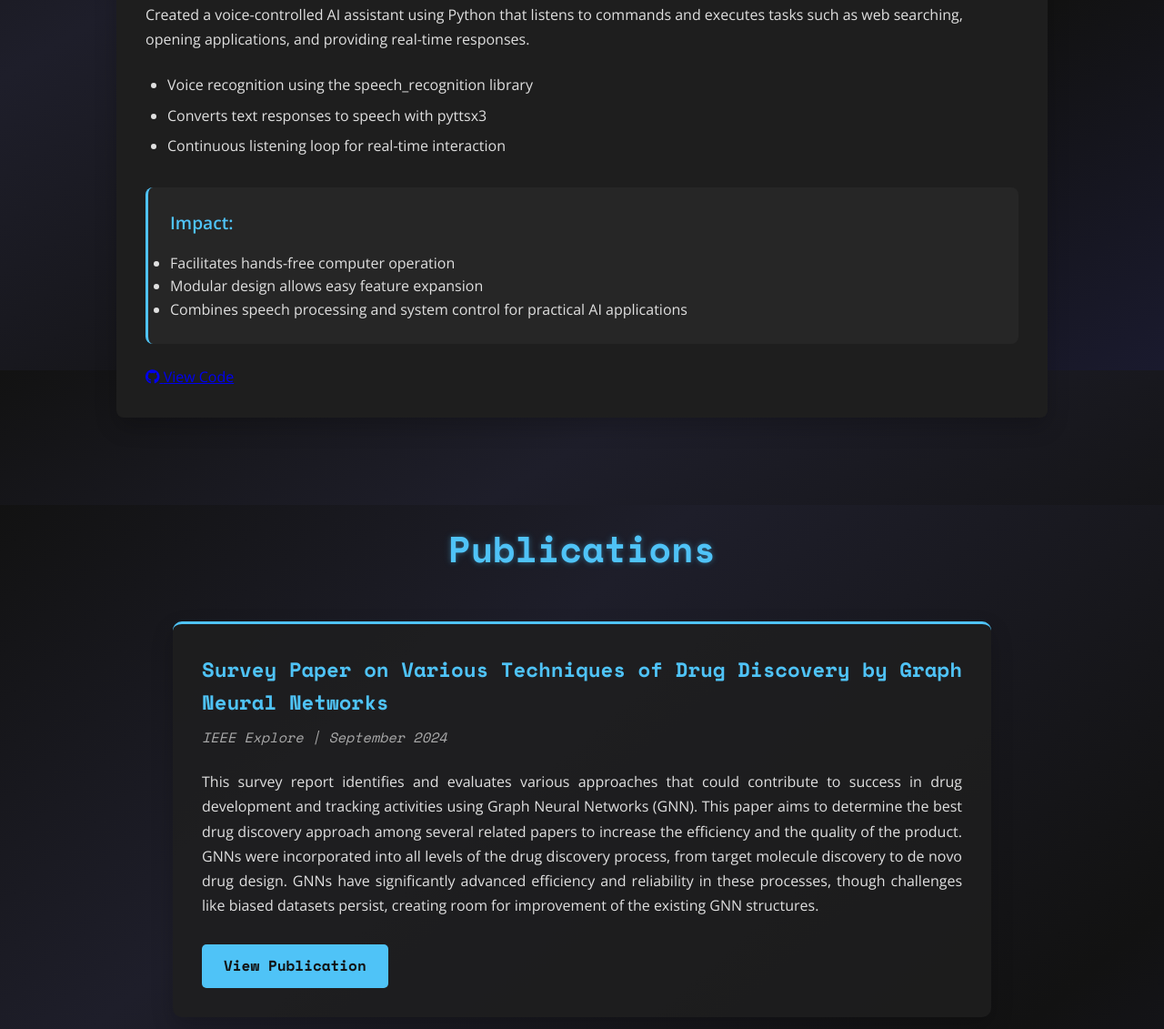
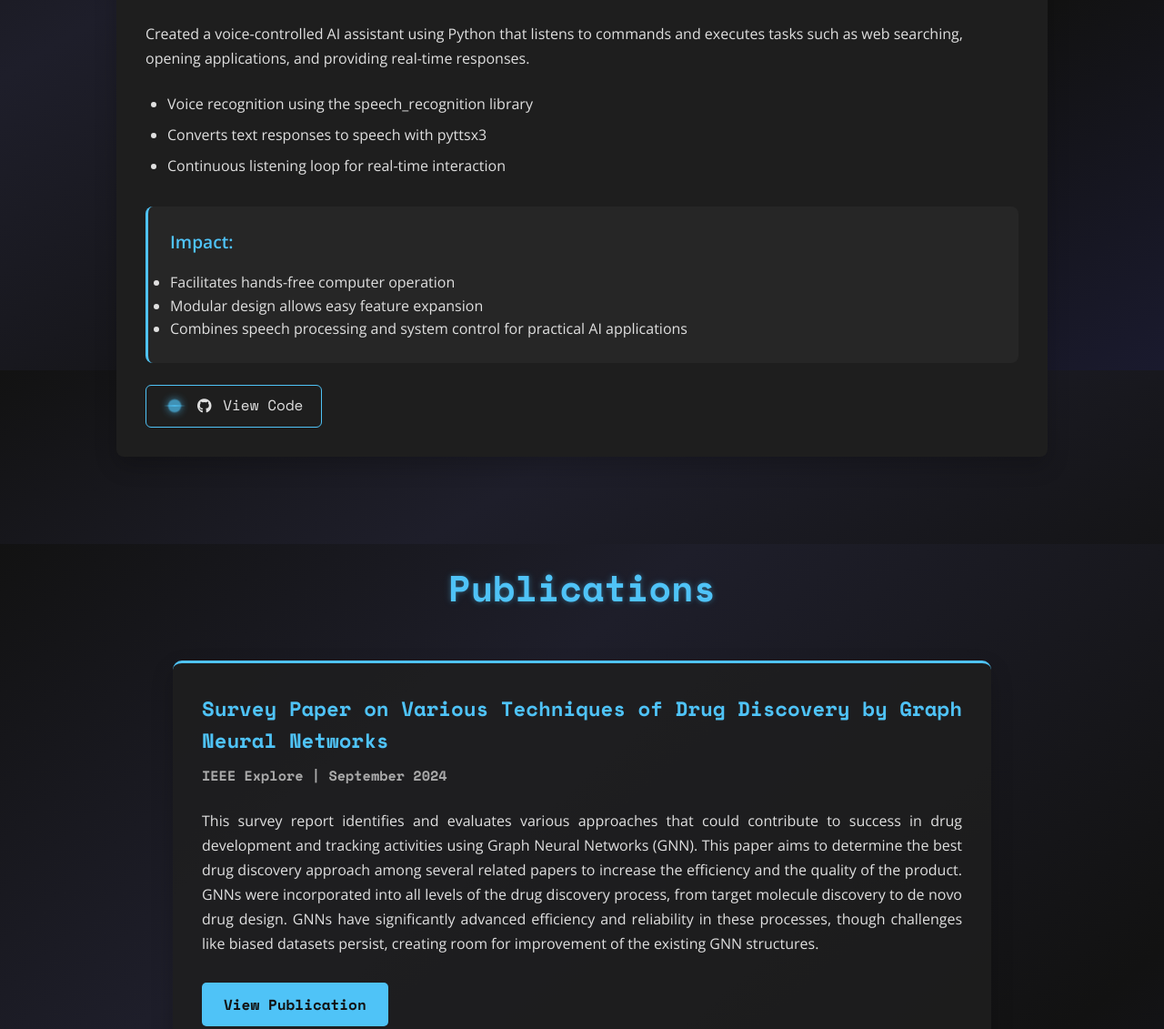
Before and after one commit to Trishitamaity/Portfolio-Website, a plain HTML site: page index.html in a window 1280 px wide. Shown: the part 4393-5524 px from the top of the page at 91% size. Drawn offline with nearby package versions, Linux system fonts and the light colour scheme.

Commit message:
Update style.css

```diff
--- a/style.css
+++ b/style.css
@@ -581,6 +581,67 @@ section {
     color: #3ab0e5;
     text-shadow: 0 0 10px rgba(58, 176, 229, 0.3);
 }
+.project-link {
+    display: inline-flex;
+    align-items: center;
+    gap: 0.8rem;
+    padding: 0.6rem 1.2rem;
+    background: rgba(30, 30, 30, 0.8);
+    color: #e0e0e0;
+    border-radius: 6px;
+    text-decoration: none;
+    border: 1px solid #4fc3f7;
+    position: relative;
+    overflow: hidden;
+    transition: all 0.3s ease;
+    font-family: 'Space Mono', monospace;
+}
+.project-link:hover {
+    background: rgba(79, 195, 247, 0.1);
+    color: #4fc3f7;
+    transform: translateY(-3px);
+    box-shadow: 0 5px 15px rgba(79, 195, 247, 0.3);
+}
+.link-graphic {
+    position: relative;
+    width: 24px;
+    height: 24px;
+}
+.link-node {
+    width: 12px;
+    height: 12px;
+    background: #4fc3f7;
+    border-radius: 50%;
+    position: absolute;
+    top: 6px;
+    left: 6px;
+    z-index: 2;
+    box-shadow: 0 0 8px #4fc3f7;
+    animation: pulse 2s infinite;
+}
+.link-line {
+    width: 100%;
+    height: 2px;
+    background: linear-gradient(90deg, transparent, #4fc3f7, transparent);
+    position: absolute;
+    top: 11px;
+    left: 0;
+    opacity: 0.7;
+    transition: all 0.3s ease;
+}
+.project-link:hover .link-line {
+    background: linear-gradient(90deg, transparent, #3ab0e5, transparent);
+    animation: lineFlow 1.5s infinite;
+}
+@keyframes pulse {
+    0% { transform: scale(1); opacity: 1; }
+    50% { transform: scale(1.2); opacity: 0.7; }
+    100% { transform: scale(1); opacity: 1; }
+}
+@keyframes lineFlow {
+    0% { background-position: -100% 0; }
+    100% { background-position: 100% 0; }
+}
 .project-header {
     margin-bottom: 1.5rem;
     border-bottom: 1px solid #2a2a2a;
@@ -672,9 +733,10 @@ section {
     display: block;
     color: #aaa;
     font-size: 0.95rem;
-    font-style: italic;
     margin-bottom: 1.5rem;
     font-family: 'Space Mono', monospace;
+    font-style: normal;
+    font-weight: bold;
 }
 .publication-body {
     margin-top: 1rem;
```
